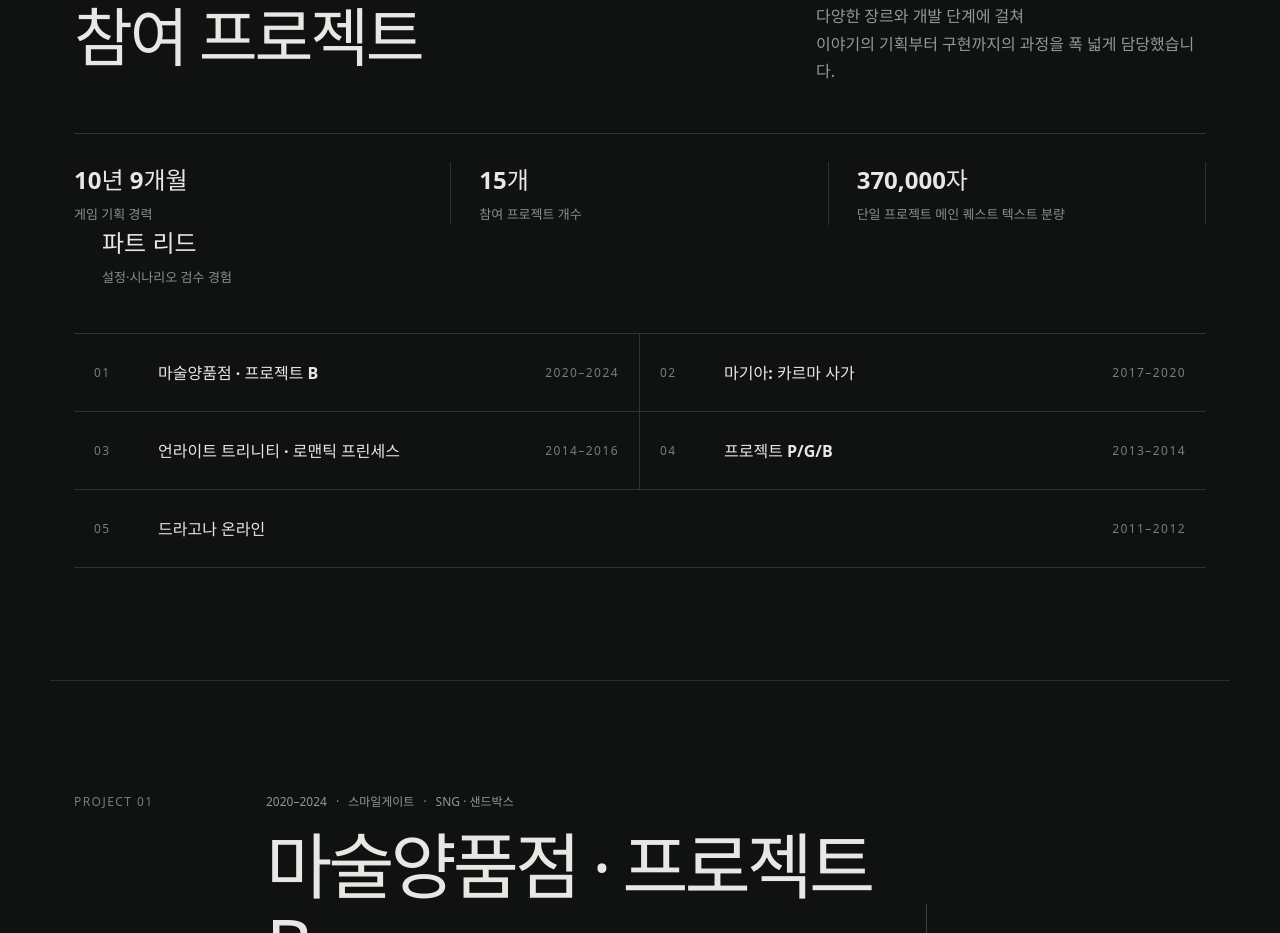
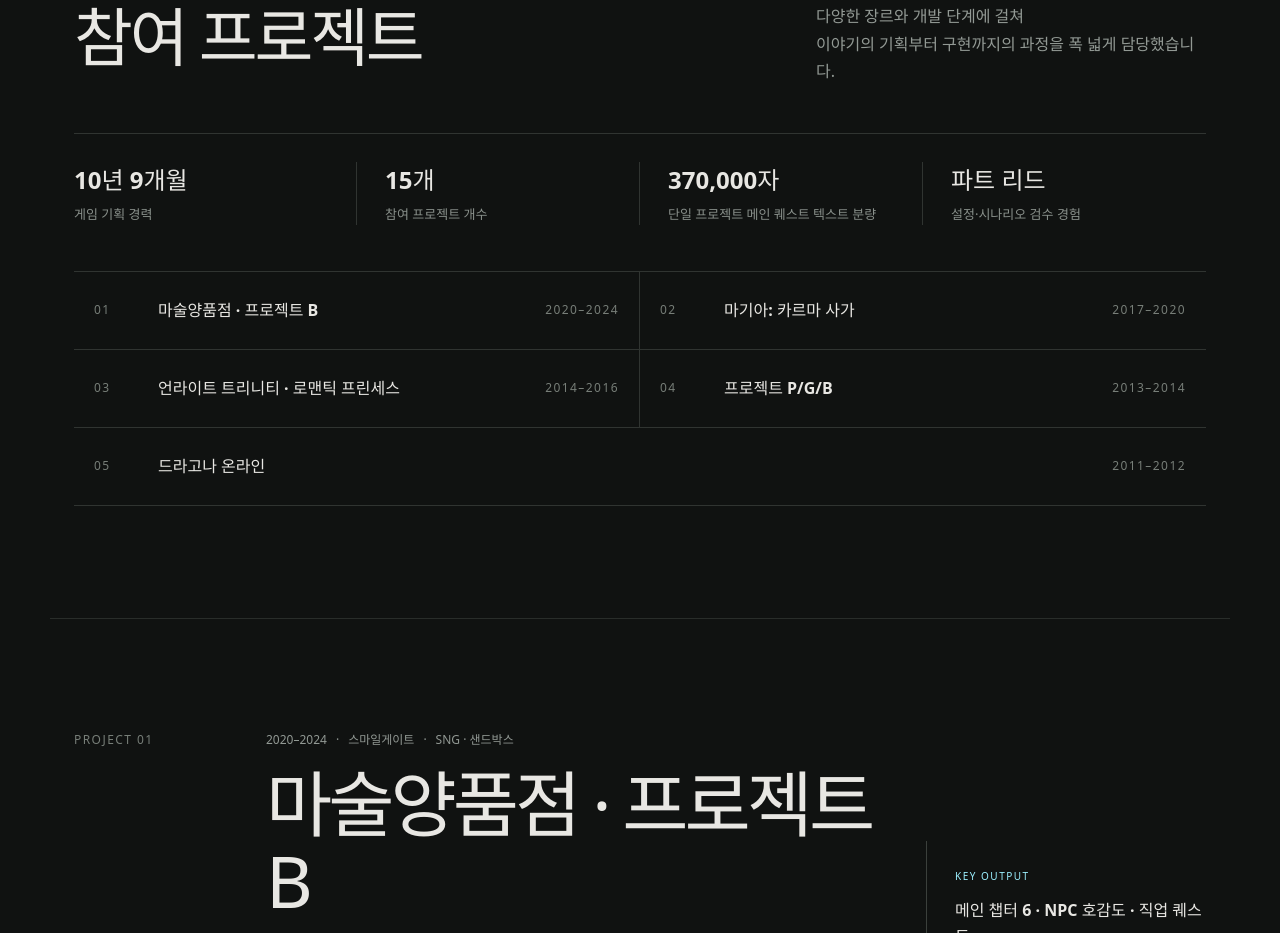
Before and after one commit to mingyun372-cmyk/Haenim_resume, a React (Vite) app: page / in a window 1280 px wide. Shown: the part 960-1893 px from the top of the page. Built offline with nearby package versions, Linux system fonts and the light colour scheme.

Commit message:
Expand project overview and detail layouts

```diff
--- a/src/home.css
+++ b/src/home.css
@@ -12,6 +12,7 @@
 }
 
 .project-stats {
+  grid-template-columns: repeat(4, 1fr);
   margin-bottom: 46px;
 }
 
@@ -25,6 +26,7 @@
   }
 
   .project-stats {
+    grid-template-columns: 1fr;
     margin-bottom: 34px;
   }
 }
```
